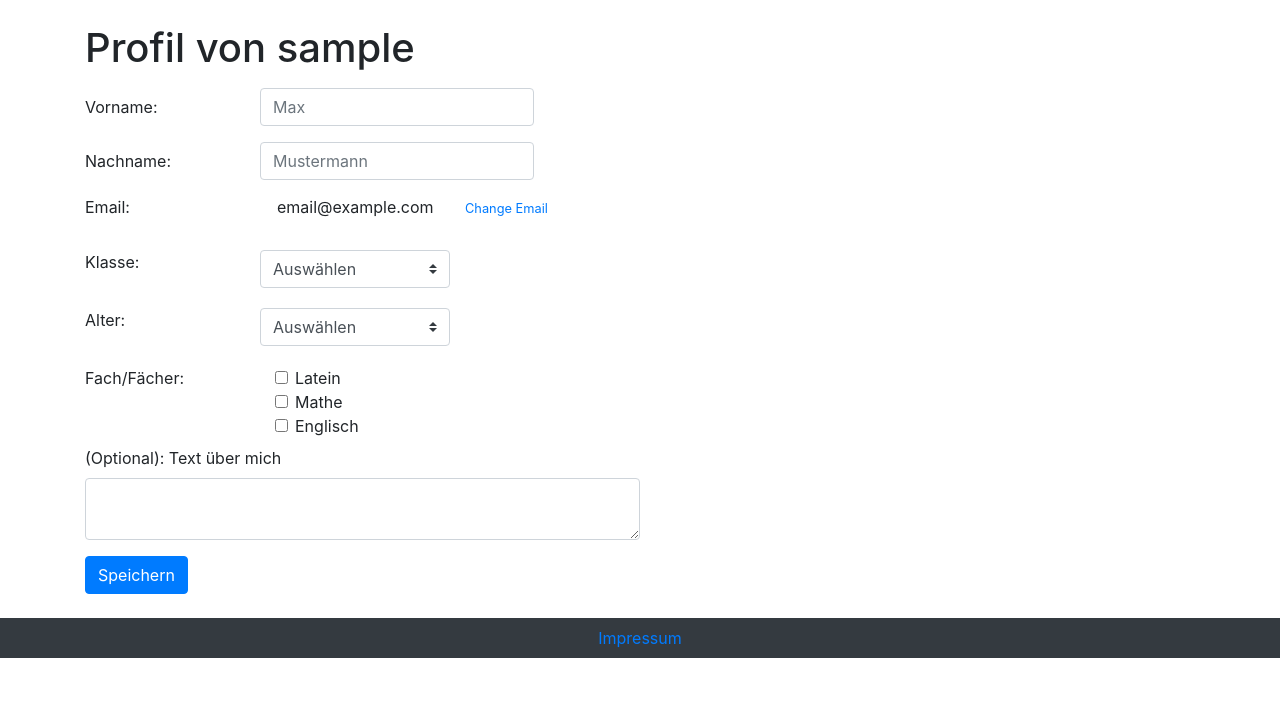
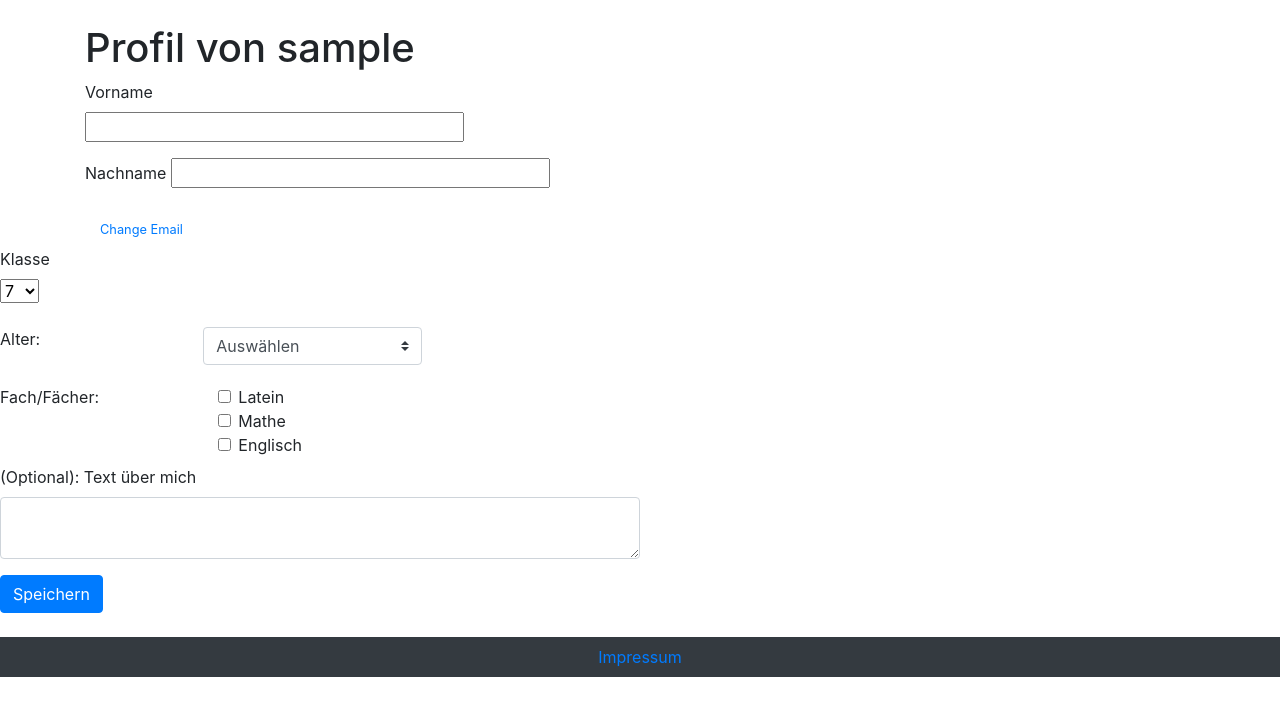
Before and after one commit to codingHahn/FlaskStudentApp, a Flask app: a page that uses app/templates/editprofile.html in a window 1280 px wide. Shown: the part 56-772 px from the top of the page. Run offline with Flask 2, Linux system fonts and the light colour scheme; some libraries are stand-ins or nearby versions.

Commit message:
Partial Rewrite of editprofile for wtforms

```diff
--- a/app/forms.py
+++ b/app/forms.py
@@ -1,9 +1,16 @@
 from flask_wtf import FlaskForm
-from wtforms import StringField, PasswordField, BooleanField, SubmitField
+from wtforms import StringField, PasswordField, BooleanField, SubmitField, SelectField, TextAreaField
 from wtforms.validators import DataRequired
 
 class LoginForm(FlaskForm):
-    username = StringField("Benutzername", validators=[DataRequired()])
+    username = StringField('Benutzername', validators=[DataRequired()])
     password = StringField('Passwort', validators=[DataRequired()])
     remember_me = BooleanField('Angemeldet Bleiben')
     submit = SubmitField('Anmelden')
+
+class EditProfileForm(FlaskForm):
+    firstname = StringField('Vorname')
+    surname = StringField('Nachname')
+    text_area = TextAreaField('Über mich')
+    school_year = SelectField('Klasse' , choices=[(7, 7), (8, 8), (9, 9), (10, 10), (11, 11), (12, 12)])
+    submit = SubmitField('Änderungen Übernehmen')
--- a/app/templates/editprofile.html
+++ b/app/templates/editprofile.html
@@ -3,39 +3,23 @@
 <div class="container">
     <h1>Profil von {{username}}</h1>
     <form method="post">
-        <div class="pb-2 pt-2 row">
-            <label class="col-sm-2 col-form-label">Vorname:</label>
-            <div>
-                <input type="text" class="form-control" placeholder="Max">
-            </div>
-        </div>
-        <div class="pb-2 pt-2 row">
-            <label class="col-sm-2 col-form-label">Nachname:</label>
-            <div>
-                <input type="text" class="form-control" placeholder="Mustermann">
-            </div>
-        </div>
-        <div class="form-group row">
-            <label for="staticEmail" class="col-sm-2 col-form-label">Email:</label>
-            <div class="col-sm-2">
-                <input type="text" readonly class="form-control-plaintext" id="staticEmail" value="email@example.com">
-            </div>
+	    {{ form.hidden_tag() }}
+	    <p>
+	    {{ form.firstname.label}} <br>
+	    {{ form.firstname(size=32) }}
+	    </p>
+	    <p>
+	    {{ form.surname.label }}
+	    {{ form.surname(size=32) }}
+	    </p>
             <div class="col-sm-2 col-form-label" id="toggleMail">
                 <a href="/editprofile/{{username}}/change-email"><div class="d-inline"><small>Change Email</small></div></a>
             </div>
         </div>
-        <div class="form-group row my-1 pb-2 pt-2">
-            <label class="col-sm-2" for="inlineFormCustomSelect">Klasse:</label>
-            <select class="custom-select mr-sm-2 col-sm-2" id="inlineFormCustomSelect">
-                <option selected>Auswählen</option>
-                <option value="0">7</option>
-                <option value="1">8</option>
-                <option value="2">9</option>
-                <option value="3">10</option>
-                <option value="4">11</option>
-                <option value="5">12</option>
-            </select>
-        </div>
+	<p>
+	{{ form.school_year.label }} <br>
+	{{ form.school_year() }}
+	</p>
         <div class="form-group row my-1 pb-2 pt-2">
             <label class="col-sm-2" for="inlineFormCustomSelect">Alter:</label>
             <select class="custom-select mr-sm-2 col-sm-2" id="inlineFormCustomSelect">
--- a/main.py
+++ b/main.py
@@ -1,6 +1,5 @@
 from flask import  render_template, session, redirect, url_for, escape, request
-from app import app, models
-from app.forms import LoginForm
+from app import app, models, forms
 
 # TODO: GDPR compliance
 #       - cookie prefs.
@@ -29,7 +28,7 @@ def login():
         return redirect(url_for('index'))
 
     if not session.get('logged-in'):
-        form = LoginForm()
+        form = forms.LoginForm()
         return render_template('login.html', form=form)
 
     return redirect(url_for('index'))
@@ -58,7 +57,8 @@ def profile(username):
 # Set directory for editing profiles
 @app.route('/editprofile/<username>/', methods=['GET', 'POST'])
 def editprofile(username):
-    return render_template('editprofile.html', username=username)
+    form = forms.EditProfileForm()
+    return render_template('editprofile.html', username=username, form=form)
 
 
 
```
